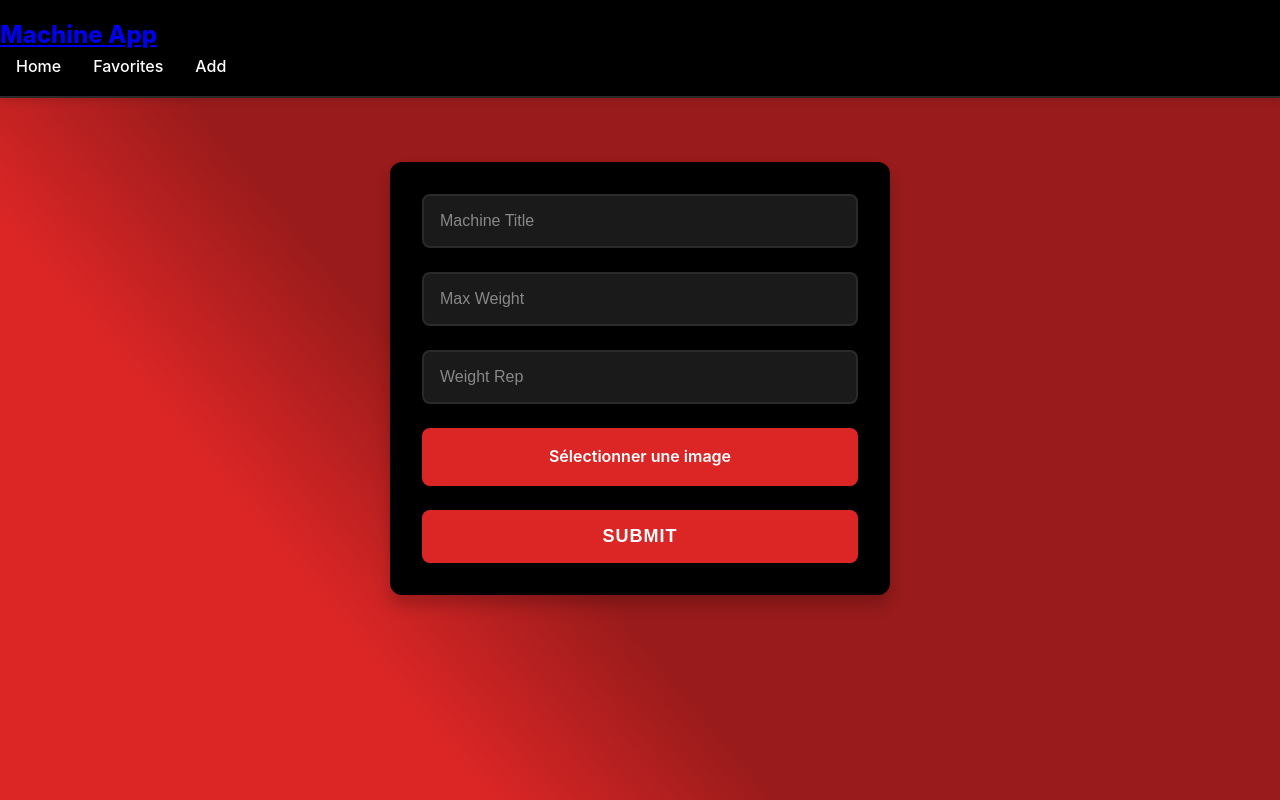
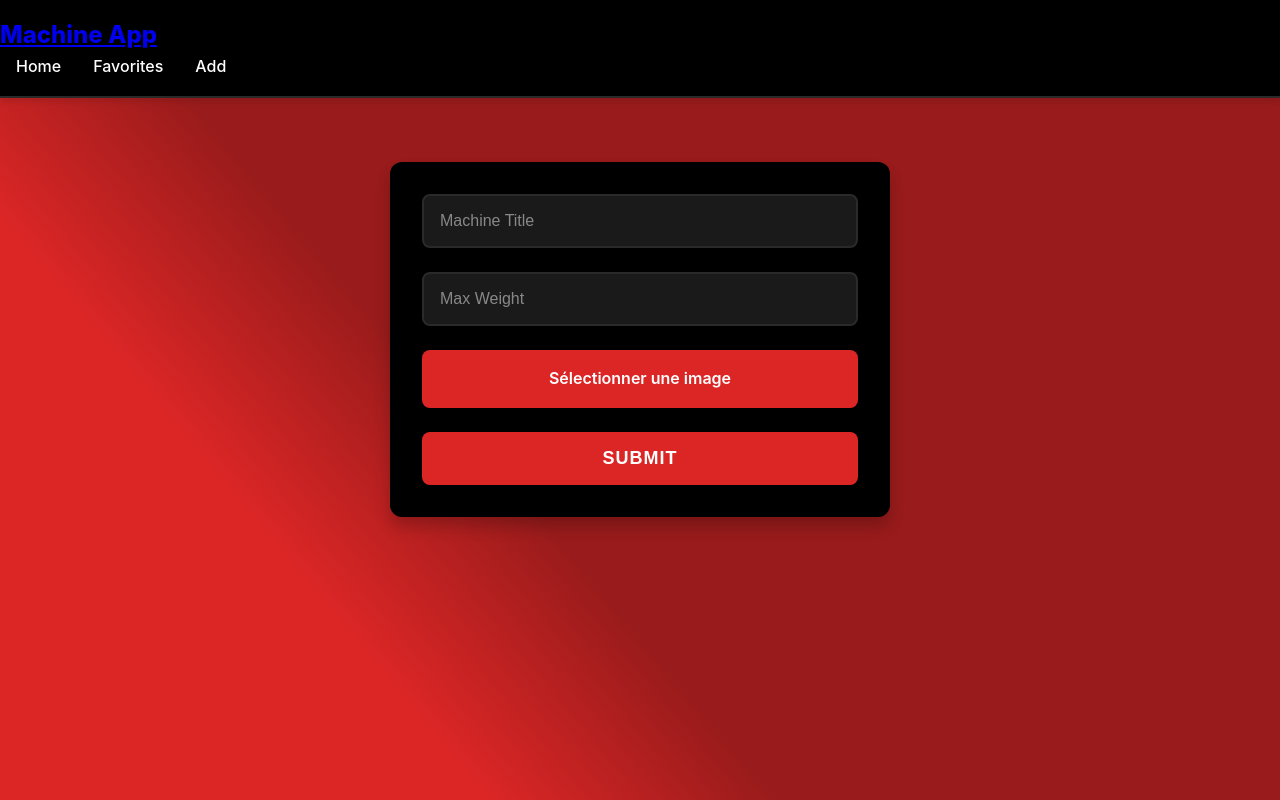
Before and after one commit to Saphire63/muscuApplicationReact, a React (Vite) app in the folder web/: page /add in a window 1280 px wide. Built offline with nearby package versions, Linux system fonts and the light colour scheme.

Commit message:
ajout de changement dans la vue du poids des machines

```diff
--- a/web/src/models/Machine.js
+++ b/web/src/models/Machine.js
@@ -1,17 +1,19 @@
 class Machine {
-    constructor( title, image, alt, poidsMax = 0, poidsActuel = 0) {
+
+    /**
+     * @param {string} title
+     * @param {string} image
+     * @param {string} alt
+     * @param {number} [poidsMax]
+     */
+    constructor( title, image, alt, poidsMax = 0 ) {
         this.title = title
         this.image = image
         this.alt = alt
         this.poidsMax = poidsMax
-        this.poidsActuel = poidsActuel
+
     }
 
-  // Exemple de méthode utile
-    progression() {
-        if (this.poidsMax === 0) return "0%"
-        return ((this.poidsActuel / this.poidsMax) * 100).toFixed(1) + "%"
-    }
 }
 
 export default Machine
--- a/web/src/pages/AddMachine.jsx
+++ b/web/src/pages/AddMachine.jsx
@@ -8,9 +8,9 @@ import "../css/addMachine.css"
 function AddMachine(){
     const [title, setTitle] = useState("")
     const [poidsMax, setPoidsMax] = useState("")
-    const [poidsActuel, setPoidsActuel] = useState("")
     const [message, setMessage] = useState("")
     const [image, setImage] = useState("")
+
 
 
         // Gérer l'upload de l'image
@@ -53,7 +53,7 @@ function AddMachine(){
         e.preventDefault()
 
         if(!image){
-            setImage="noImage"
+            setImage("NoImage")
         }
         if(title ==""){
             setMessage("entrez un titre")
@@ -64,8 +64,7 @@ function AddMachine(){
             title,
             image,
             alt,
-            Number(poidsMax) || 0,
-            Number(poidsActuel) || 0
+            Number(poidsMax) || 0
         )
         // Utiliser console.log au lieu de print
         //stockage de l'info en localStorage:
@@ -78,6 +77,7 @@ function AddMachine(){
             else{
                 localStorage.setItem("Machine_"+title, JSON.stringify(nM))
                 setMessage("machine crée")
+
             }
         }
         catch(err){
@@ -85,7 +85,6 @@ function AddMachine(){
             setMessage("probleme lors de la création de machine")
             setTitle("")
             setPoidsMax("")
-            setPoidsActuel("")
             setImage("")
         }
 
@@ -109,12 +108,6 @@ function AddMachine(){
             className="max-weight-input input"
             value={poidsMax}
             onChange={(e) => setPoidsMax(e.target.value)}/>
-            <input
-            type="text"
-            placeholder="Weight Rep"
-            className="mid-weight-input input"
-            value={poidsActuel}
-            onChange={(e) => setPoidsActuel(e.target.value)}/>
 
 
             <div className="image-upload-container">
--- a/web/src/pages/Home.jsx
+++ b/web/src/pages/Home.jsx
@@ -29,7 +29,7 @@ function Home(){
                     machineData.image,
                     machineData.alt,
                     machineData.poidsMax,
-                    machineData.poidsActuel,
+
                 );
                 machines.push(machine);
             }
--- a/web/src/pages/MachineInfos.jsx
+++ b/web/src/pages/MachineInfos.jsx
@@ -23,8 +23,13 @@ function MachineInfos() {
             <div className="machine-info-details">
                 <button onClick={() => navigate(-1)}>⬅️ Retour</button>
                 <h2>{machine.title}</h2>
-                <p>Poids max : {machine.poidsMax}</p>
-                <p>Poids actuel : {machine.poidsActuel}</p>
+
+                <p>Poids max : {machine.poidsMax} kg</p>
+
+                    <p>90% : {machine.poidsMax*0.9} kg</p>
+                    <p>85% : {machine.poidsMax*0.85} kg</p>
+                    <p>70% : {machine.poidsMax*0.7} kg</p>
+                <button>Modifier</button>
             </div>
         </div>
     )
```
